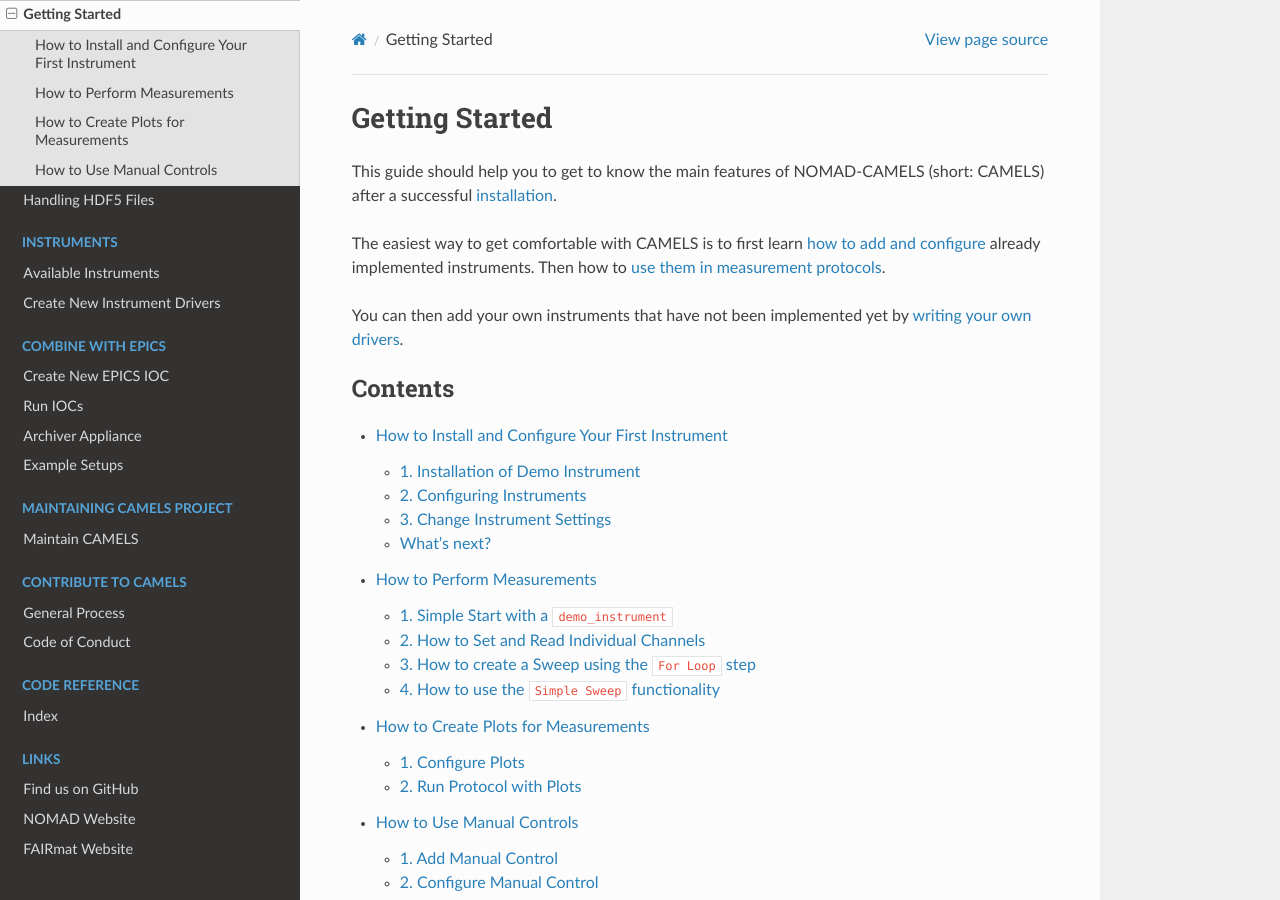
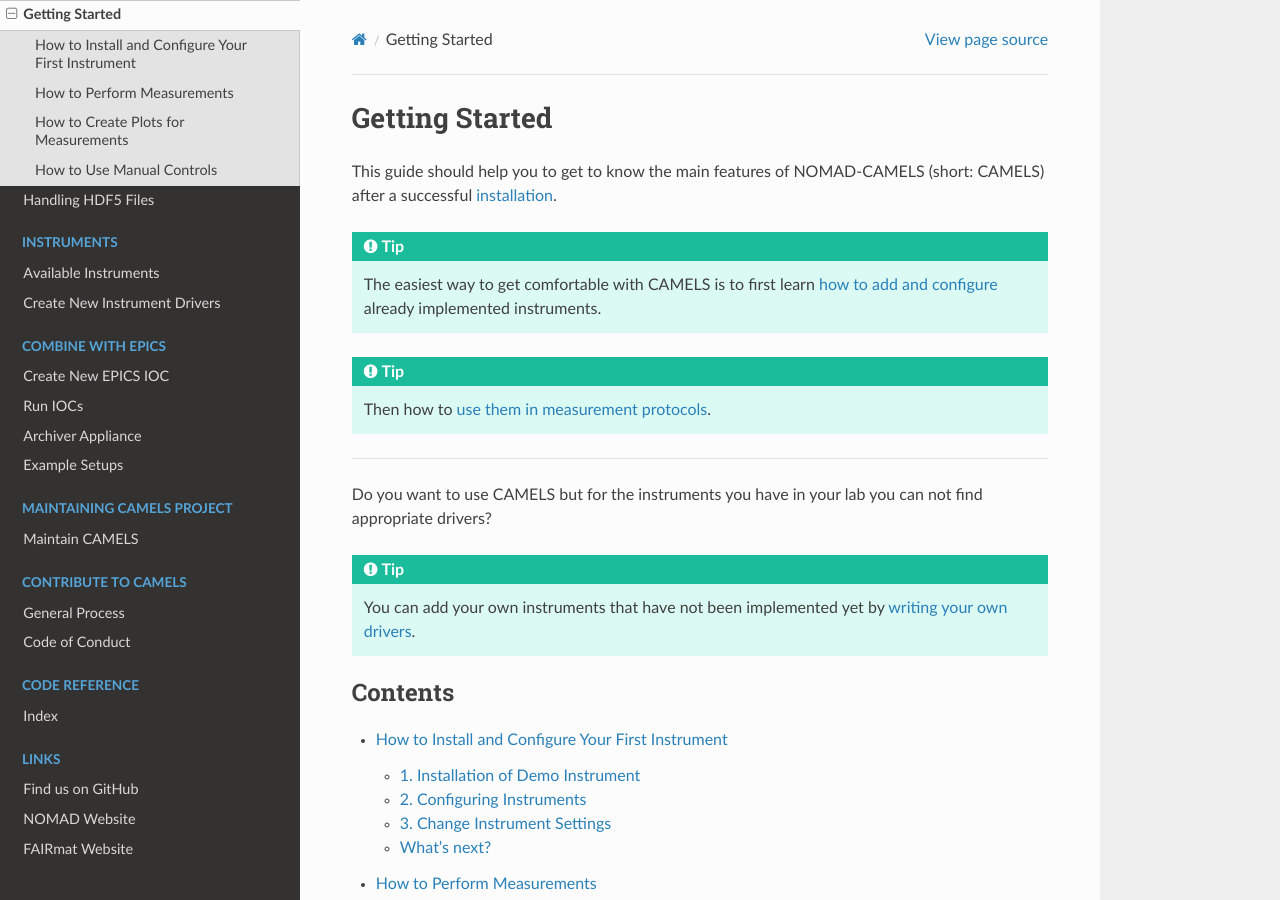
Before and after one commit to FAU-LAP/NOMAD-CAMELS, a Sphinx documentation site: the page built from docs/source/doc/tutorials/quick_start.md, in a window 1280 px wide and 900 px high. Built offline with Sphinx 7.4.7 and the Read the Docs theme 2.0.0, drawn with Linux system fonts in a browser that asks for light colours; pages that are not in the unit, such as notebooks, are missing from menus.

Commit message:
added hints and tips sections

````diff
--- a/docs/source/doc/tutorials/quick_start.md
+++ b/docs/source/doc/tutorials/quick_start.md
@@ -1,9 +1,21 @@
 # Getting Started
 This guide should help you to get to know the main features of NOMAD-CAMELS (short: CAMELS) after a successful [installation](../installation/installation.md).
 
-The easiest way to get comfortable with CAMELS is to first learn [how to add and configure](quick_start_install.md) already implemented instruments. Then how to [use them in measurement protocols](quick_start_protocols.md).
+```{tip}
+The easiest way to get comfortable with CAMELS is to first learn [how to add and configure](quick_start_install.md) already implemented instruments.
+```
 
-You can then add your own instruments that have not been implemented yet by [writing your own drivers](../programmers_guide/instrument_drivers.md).
+```{tip}
+ Then how to [use them in measurement protocols](quick_start_protocols.md).
+```
+
+---
+
+Do you want to use CAMELS but for the instruments you have in your lab you can not find appropriate drivers?
+
+```{tip}
+You can add your own instruments that have not been implemented yet by [writing your own drivers](../programmers_guide/instrument_drivers.md).
+```
 
 ```{toctree}
 :caption: Contents
````
Also changed, not shown: docs/source/doc/installation/installation.md (+4 -1 lines), docs/source/doc/programmers_guide/instrument_drivers.md (+7 -3 lines).
